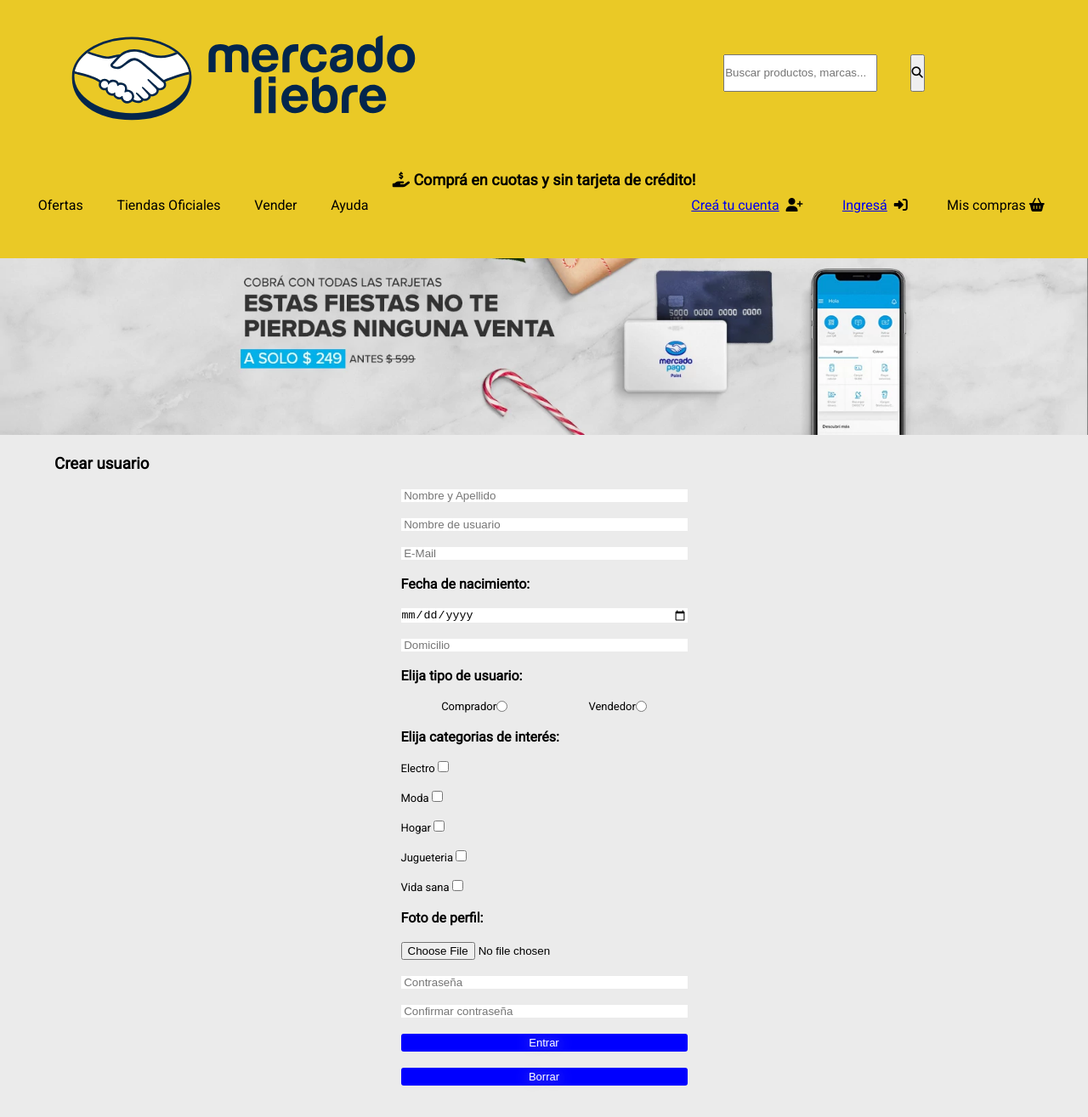
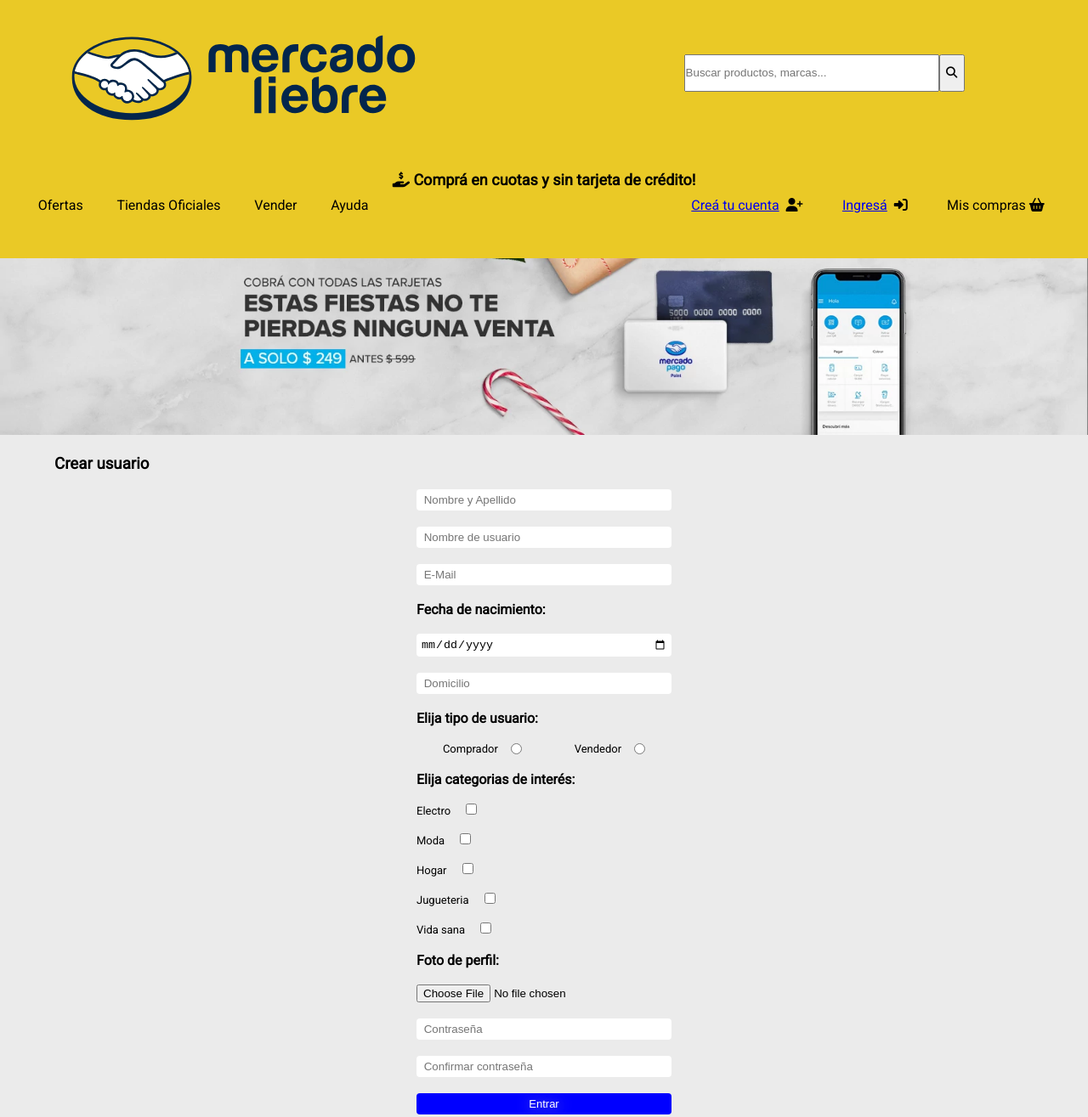
Before and after one commit to FacchiniDonnovan/MercadoLiebre, a website: page views/register.html in a window 1280 px wide. Shown: the top 1315 px of the page at 85% size. Drawn offline with Linux system fonts and the light colour scheme; files that its build step writes are made by us from their sources; files whose address does not match are found by name.

Commit message:
Ultimas modificaciones en html y css.

```diff
--- a/public/css/styles.css
+++ b/public/css/styles.css
@@ -186,11 +186,11 @@
 }
 
 .button1 {
-    border-radius: 3px;
+    border-radius: 4px;
     text-shadow: 1px 1px 15px #adadad;
     font-family: Arial;
     font-size: 13px;
-    padding: 3px;
+    padding: 5px;
     color:white;
     background:blue;
     border: 0;
@@ -224,7 +224,11 @@
 }
 
 .inputText{
-    border:0;
+    border:1px;
+    border-color: white;
+    border-radius:4px;
+    padding:5px;
+    width:300px;
 }
 
 .labelTextSize{
@@ -238,11 +242,11 @@
 
 .rowvendedor{
     display:flex;
-    justify-content: space-around;
+    justify-content:space-around;
 }
 
-.marginRight{
-
+.marginLeft{
+    margin-left: 15px;
 }
 
 /* ---   Comienza el FOOTER   --- */
@@ -250,6 +254,7 @@
 footer{
     font-family: 'Roboto', sans-serif;
     text-align: center;
+    align-items: center;
 
 }
 
@@ -281,18 +286,53 @@
     margin-top:3vw;
     font-size:12px;
 }
+/* ---   Mobile = 360×640   --- */
+/* ---   Tablet = 768x1024(iPad)   --- */
+/* ---   Desktop = 1336x678   --- */
 
 /* ---   Media Queries for Tablets   --- */
 
 @media (min-width: 361px) {
+
+    .centrado{
+        width: 80%;
+        height: 80%;
+
+    }
+
+    header{
+        padding:0%;
+        height: 38%;
+        position:absolute
+    }
+
+    .banner{
+        margin-top:240px;
+    }
+
     .art{
     box-shadow: 0px 0px 10px rgb(100,100,100);
     }
+
     .descripcion{
         display:block;
     }
+
+    .encabezado{
+        font-size:18px;
+        margin:10px;
+        margin-bottom: 30px;
+    }
+
+    .barrabusqueda{
+        display:flex;
+        justify-content: center;
+    }
+
     .navbar{
         display:flex;
+        justify-content: space-between;
+        margin:5px;
     }
 
     .navbar1{
@@ -324,6 +364,14 @@
         flex-direction: row;
         flex-wrap:wrap;
         justify-content:space-between;
+    }
+
+    .searchButton{
+        width:30px;
+    }
+
+    .searchInput{
+        width:300px;
     }
 }
 
@@ -398,4 +446,12 @@
         flex-wrap:nowrap;
         justify-content: space-between;
     }
+
+    .searchButton{
+        width:30px;
+    }
+
+    .searchInput{
+        width:300px;
+    }
 }
--- a/views/register.html
+++ b/views/register.html
@@ -21,8 +21,8 @@
             </div>
 
             <div class="barrabusqueda" action="#" method="GET">
-                <input type="text" id="name" name="name" required minlength="1" maxlength="15" placeholder="Buscar productos, marcas...">
-                <button class="searchbutton"><i class="fa-solid fa-magnifying-glass"></i></button><br>
+                <input type="text" id="name" name="name"  class="searchInput" required minlength="1" maxlength="15" placeholder="Buscar productos, marcas...">
+                <button class="searchButton"><i class="fa-solid fa-magnifying-glass"></i></button><br>
             </div>
 
         </section><br>
@@ -61,7 +61,7 @@
         <form method="post" action="/">
 
             <div class="centrar">
-                <input type="text" name="fullName" id="fullName" minlength="2" size="40" class="inputText" placeholder=" Nombre y Apellido" required>
+                <input type="text" name="fullName" id="fullName" minlength="2" class="inputText" placeholder=" Nombre y Apellido" required>
 
             </div><br>
 
@@ -84,17 +84,17 @@
 
             <div class="centrar column"> <p><b>Elija tipo de usuario: </p></b><br>
                 <div class="row">
-                <label class="rowcomprador labelTextSize marginRight">Comprador    <input type="radio" name="userType" value="buyer" class="rowcomprador"></label>
-                <label class="rowvendedor labelTextSize marginRight">Vendedor    <input type="radio" name="userType" value="seller" class="rowvendedor"></label>
+                <label class="rowcomprador labelTextSize ">Comprador    <input type="radio" name="userType" value="buyer"  class="marginLeft" class="rowcomprador"></label>
+                <label class="rowvendedor labelTextSize ">Vendedor    <input type="radio" name="userType" value="seller"  class="marginLeft" class="rowvendedor"></label>
                 </div>
             </div><br>
 
             <div class="centrar column"> <p><b>Elija categorias de interés: </p></b><br>
-                <label class="labelTextSize marginRight">Electro    <input type="checkbox" name="categories" value="electro"></label><br>
-                <label class="labelTextSize marginRight">Moda    <input type="checkbox" name="categories" value="moda"></label><br>
-                <label class="labelTextSize marginRight">Hogar    <input type="checkbox" name="categories" value="hogar"></label><br>
-                <label class="labelTextSize marginRight">Jugueteria    <input type="checkbox" name="categories" value="jugueteria"></label><br>
-                <label class="labelTextSize marginRight">Vida sana    <input type="checkbox" name="categories" value="vidasana"></label>
+                <label class="labelTextSize">Electro    <input type="checkbox" class="marginLeft" name="categories" value="electro"></label><br>
+                <label class="labelTextSize">Moda    <input type="checkbox"  class="marginLeft" name="categories" value="moda"></label><br>
+                <label class="labelTextSize">Hogar    <input type="checkbox"  class="marginLeft" name="categories" value="hogar"></label><br>
+                <label class="labelTextSize">Jugueteria    <input type="checkbox"  class="marginLeft" name="categories" value="jugueteria"></label><br>
+                <label class="labelTextSize">Vida sana    <input type="checkbox"  class="marginLeft" name="categories" value="vidasana"></label>
             </div><br>
 
             <div class="centrar column">
```
Also changed, not shown: views/home.html (+2 -2 lines), views/login.html (+2 -2 lines).
